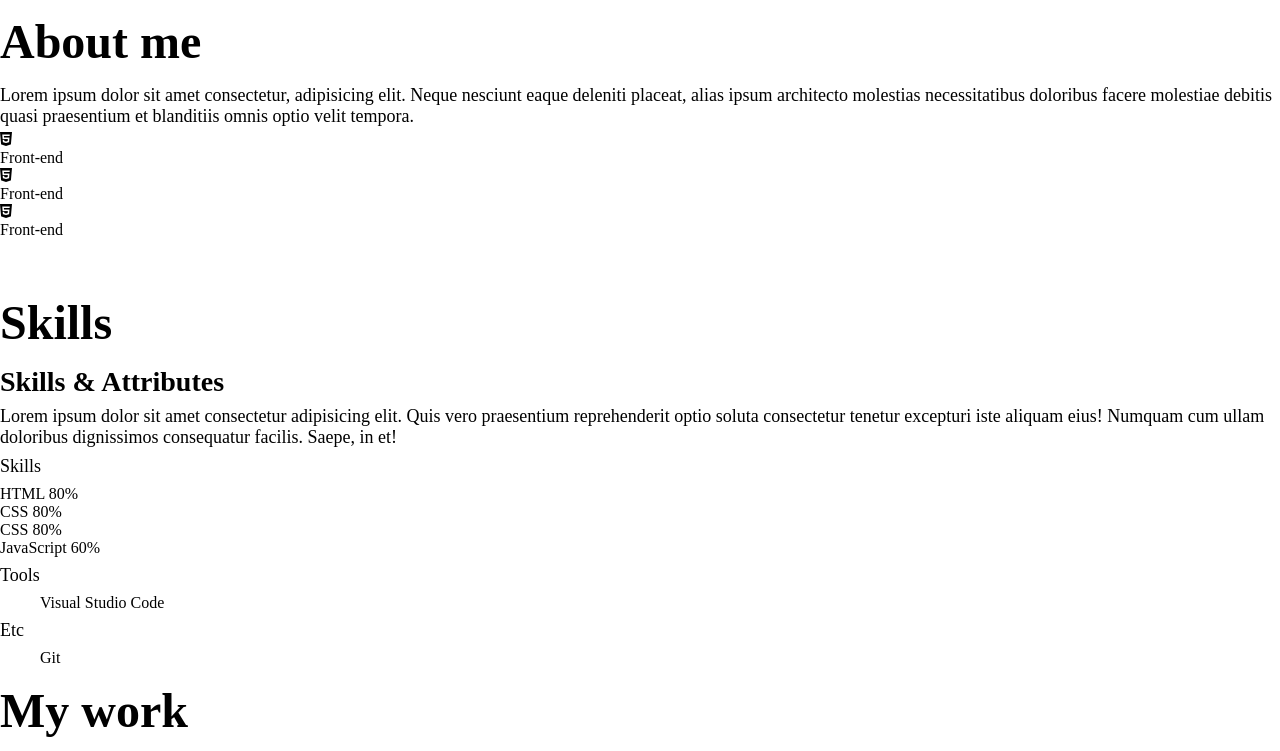
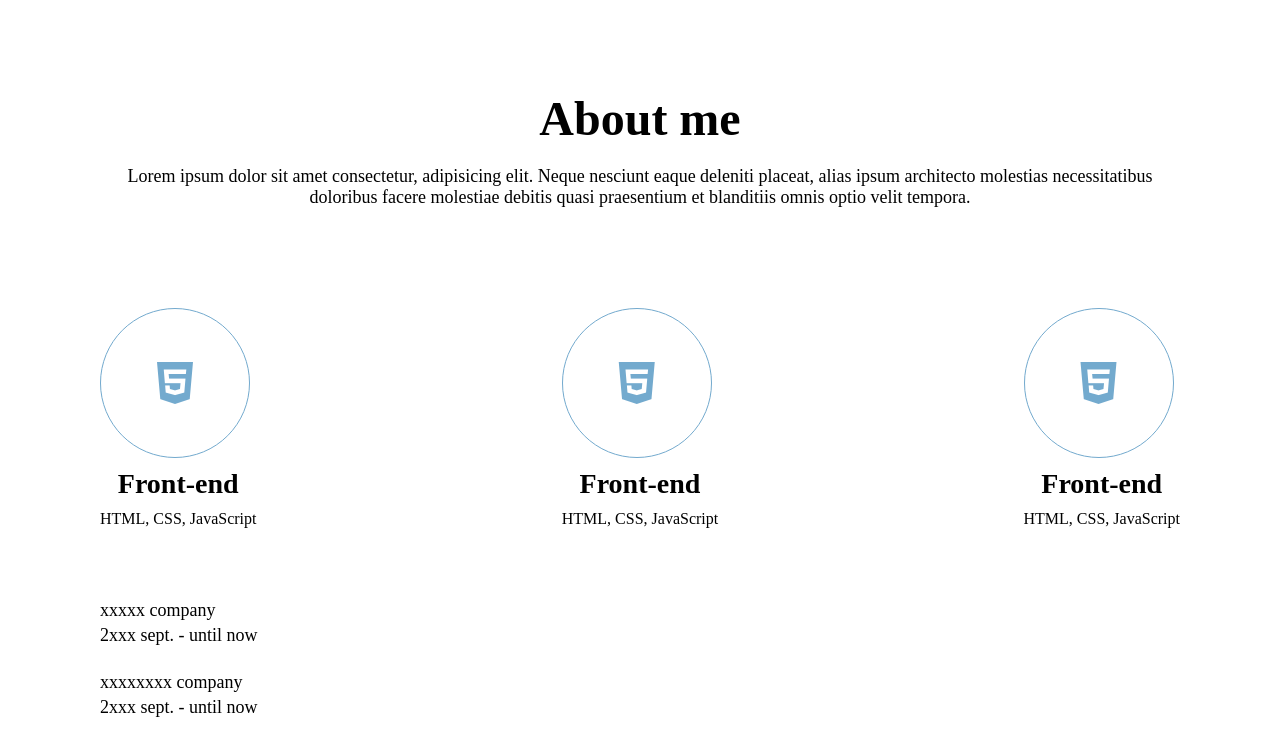
Before and after one commit to thisisyeji/portfolio, a plain HTML site: page index.html in a window 1280 px wide. Shown: the part 802-1553 px from the top of the page. Drawn offline with Linux system fonts and the light colour scheme.

Commit message:
practice

```diff
--- a/index.html
+++ b/index.html
@@ -60,7 +60,7 @@
     <!-- About -->
     <section id="about" class="section section__container">
       <h1>About me</h1>
-      <p>
+      <p class="about__desc">
         Lorem ipsum dolor sit amet consectetur, adipisicing elit. Neque nesciunt
         eaque deleniti placeat, alias ipsum architecto molestias necessitatibus
         doloribus facere molestiae debitis quasi praesentium et blanditiis omnis
@@ -72,33 +72,33 @@
             <i class="fa-brands fa-html5"></i>
           </div>
           <div class="major__title">Front-end</div>
-          <div class="major__desc"></div>
+          <div class="major__desc">HTML, CSS, JavaScript</div>
         </div>
         <div class="major">
           <div class="major__icon">
             <i class="fa-brands fa-html5"></i>
           </div>
           <div class="major__title">Front-end</div>
-          <div class="major__desc"></div>
+          <div class="major__desc">HTML, CSS, JavaScript</div>
         </div>
         <div class="major">
           <div class="major__icon">
             <i class="fa-brands fa-html5"></i>
           </div>
           <div class="major__title">Front-end</div>
-          <div class="major__desc"></div>
+          <div class="major__desc">HTML, CSS, JavaScript</div>
         </div>
       </div>
       <div class="about__jobs">
         <div class="job">
           <img src="" alt="" class="job__logo" />
-          <p class="job__name"></p>
-          <p class="job__period"></p>
+          <p class="job__name">xxxxx company</p>
+          <p class="job__period">2xxx sept. - until now</p>
         </div>
         <div class="job">
           <img src="" alt="" class="job__logo" />
-          <p class="job__name"></p>
-          <p class="job__period"></p>
+          <p class="job__name">xxxxxxxx company</p>
+          <p class="job__period">2xxx sept. - until now</p>
         </div>
       </div>
     </section>
--- a/style.css
+++ b/style.css
@@ -80,6 +80,8 @@ nav {
   padding: 10px;
 }
 
+/* Nav bar */
+
 .navbar__logo {
   display: flex;
   justify-content: center;
@@ -116,6 +118,8 @@ nav {
   border-radius: 5px;
 }
 
+/* Home */
+
 #home {
   background: url(./imgs/home-background.png) center/cover;
   height: 100vh;
@@ -139,3 +143,138 @@ nav {
   border: 2px solid var(--color-white);
   border-radius: 50%;
 }
+
+.home__container h1 {
+  color: var(--color-white);
+}
+
+.home__container h2 {
+  color: var(--color-white);
+}
+
+.home__contact {
+  border: 1px solid white;
+  border-radius: 3px;
+  background-color: transparent;
+  padding: 10px;
+  color: var(--color-white);
+}
+
+/* About */
+
+#about {
+  height: 100vh;
+  display: flex;
+  flex-direction: column;
+  justify-content: center;
+  text-align: center;
+  padding: 50px 100px;
+}
+
+.about__desc {
+  margin-bottom: 100px;
+}
+
+.about__majors {
+  display: flex;
+  justify-content: space-between;
+  align-items: center;
+  margin-bottom: 50px;
+}
+
+.major__icon {
+  width: 150px;
+  height: 150px;
+  border: 1px solid var(--color-blue);
+  border-radius: 50%;
+  display: flex;
+  justify-content: center;
+  align-items: center;
+  margin-bottom: 10px;
+}
+
+.major__icon i {
+  color: var(--color-blue);
+  font-size: var(--font-large);
+}
+
+.major__title {
+  font-size: var(--font-medium);
+  font-weight: var(--weight-bold);
+  margin-bottom: 10px;
+}
+
+.about__jobs {
+  text-align: left;
+}
+
+/* Skill */
+
+#skills {
+  height: 100vh;
+  display: flex;
+  flex-direction: column;
+  justify-content: center;
+  text-align: center;
+  background-color: var(--color-yellow);
+}
+
+#skills .section__container {
+  margin: 50px 50px;
+}
+
+#skills .section__container p {
+  margin: 0 30px;
+  margin-bottom: 30px;
+}
+
+.skillset {
+  width: 100%;
+  color: var(--color-white);
+  background-color: var(--color-dark-grey);
+  display: flex;
+  flex-direction: row;
+  justify-content: space-around;
+}
+
+.skillset__title {
+  color: var(--color-white);
+}
+
+.skillset__left {
+  width: 60%;
+  height: 100%;
+  display: flex;
+  flex-direction: column;
+  justify-content: space-around;
+  align-content: space-around;
+  padding: 10px 20px;
+}
+
+.skillset__right {
+  width: 40%;
+  height: 100%;
+}
+.skillset__right h3 {
+  margin: 0;
+}
+
+.skillset__right > .tools {
+  background-color: var(--color-grey);
+  padding: 20px 0;
+}
+
+.skillset__right > .tools > ul {
+  padding: 0;
+}
+
+.skillset__right > .etc {
+  background-color: var(--color-light-grey);
+  padding: 20px 0;
+}
+
+.skillset__right > .etc > ul {
+  padding: 0;
+}
+
+/* Works */
```
